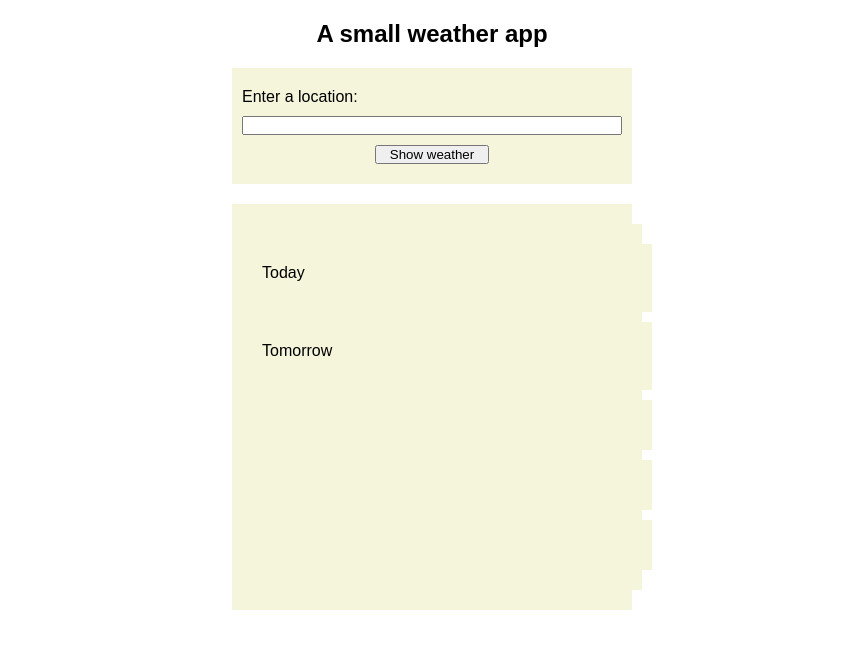
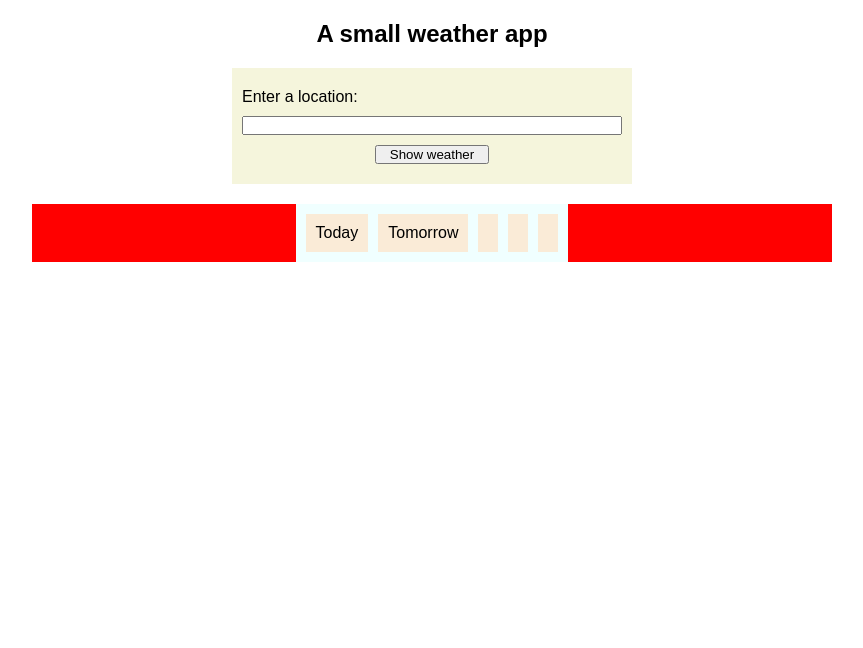
Before and after one commit to Karjeje/Project-Weather-app, a website built with webpack: page src/template.html in a window 1280 px wide. Shown: the whole page, without its empty margins (208-1071 px from the left). Built offline with nearby package versions, Linux system fonts and the light colour scheme.

Commit message:
Style for clarity

```diff
--- a/src/styles.css
+++ b/src/styles.css
@@ -17,7 +17,7 @@ h2 {
   margin-top: 20px;
 }
 
-div {
+#form {
   background-color: beige;
   padding: 20px 10px;
   display: flex;
@@ -30,3 +30,25 @@ button {
   width: 30%;
   align-self: center;
 }
+
+#weathercontainer {
+  background-color: red;
+  width: 800px;
+  display: flex;
+  justify-content: center;
+  align-items: center;
+}
+
+.days {
+  background-color: azure;
+  display: flex;
+  gap: 10px;
+  padding: 10px;
+}
+
+.days > div {
+  display: flex;
+  flex-direction: column;
+  background-color: antiquewhite;
+  padding: 10px;
+}
```
